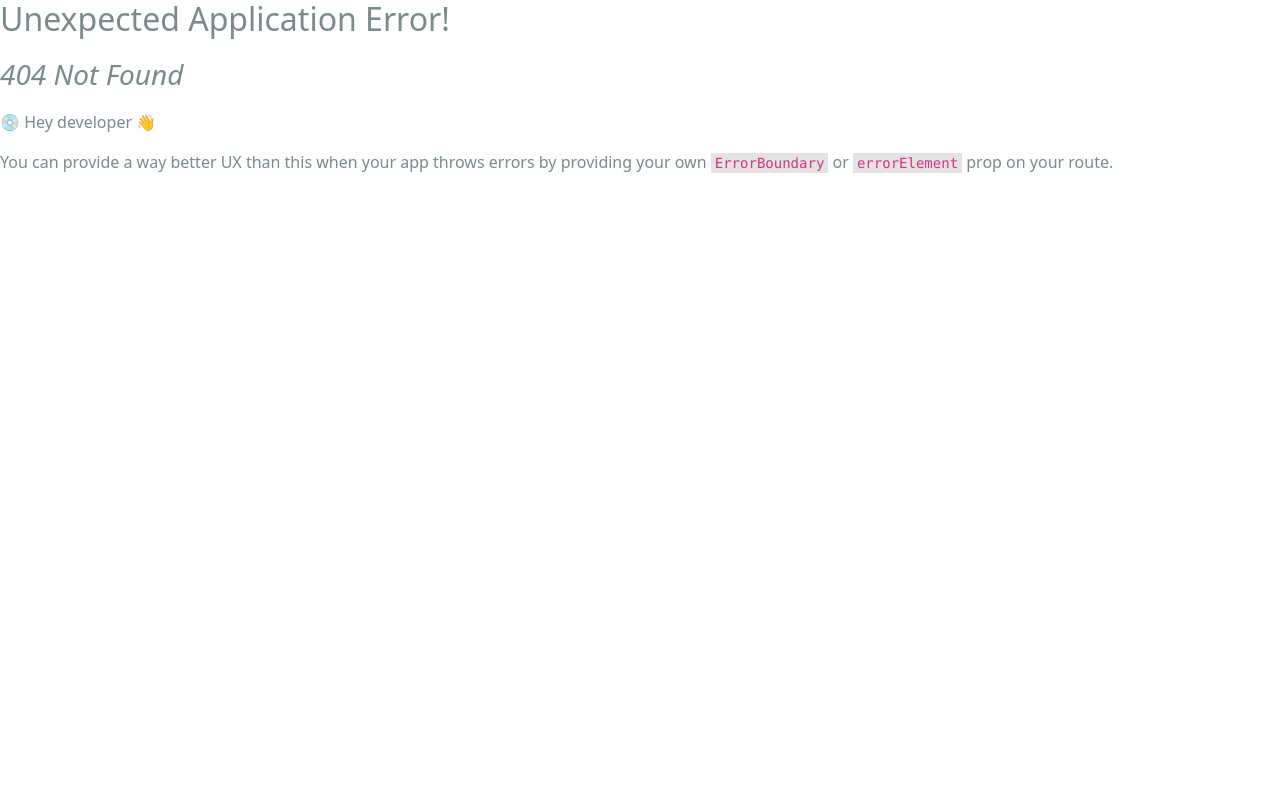
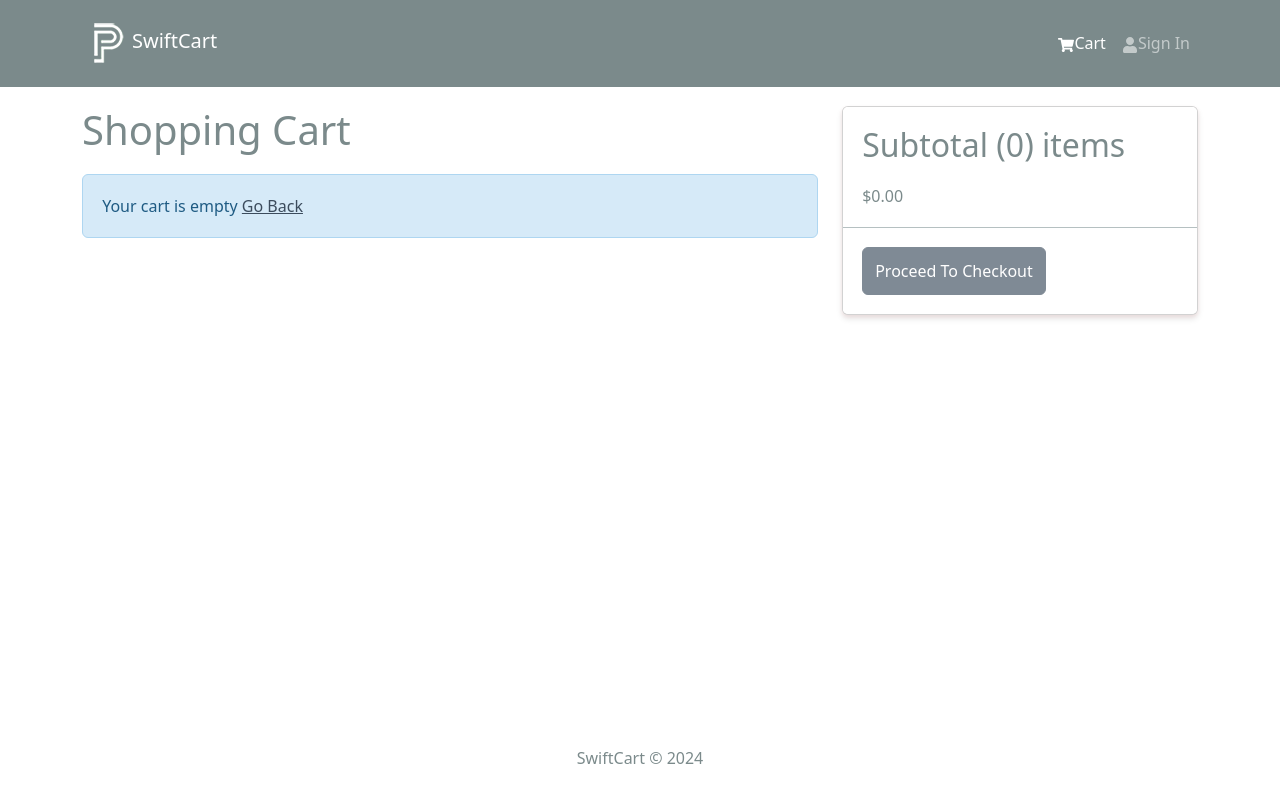
Before and after one commit to babuprasadravi/SwiftCart, a React (Create React App) app in the folder frontend/: page /cart in a window 1280 px wide. Before the commit this address had no page. Shown: the top 802 px of the page. Built offline with nearby package versions, Linux system fonts and the light colour scheme.

Commit message:
Update function to handle edge cases

```diff
--- a/frontend/src/index.js
+++ b/frontend/src/index.js
@@ -16,12 +16,13 @@
 import reportWebVitals from './reportWebVitals';
 import HomeScreen from './screens/HomeScreen';
 import ProductScreen from './screens/ProductScreen';
-
+import CartScreen from './screens/CartScreen';
 const router = createBrowserRouter(
   createRoutesFromElements(
     <Route path='/' element={<App/>}>
       <Route index={true} path='/' element={<HomeScreen/> } />
       <Route  path='/product/:id' element={<ProductScreen/> } />
+      <Route  path='/cart' element={<CartScreen/> } />
     </Route>
   )
 )
--- /dev/null
+++ b/frontend/src/screens/CartScreen.jsx
@@ -0,0 +1,117 @@
+import { Link, useNavigate } from 'react-router-dom';
+import { useDispatch, useSelector } from 'react-redux';
+import {
+  Row,
+  Col,
+  ListGroup,
+  Image,
+  Form,
+  Button,
+  Card,
+} from 'react-bootstrap';
+import { FaTrash } from 'react-icons/fa';
+import Message from '../components/Message';
+import { addToCart, removeFromCart } from '../slices/cartSlice';
+
+const CartScreen = () => {
+  const navigate = useNavigate();
+  const dispatch = useDispatch();
+
+  const cart = useSelector((state) => state.cart);
+  const { cartItems } = cart;
+
+  // NOTE: no need for an async function here as we are not awaiting the
+  // resolution of a Promise
+  const addToCartHandler = (product, qty) => {
+    dispatch(addToCart({ ...product, qty }));
+  };
+
+  const removeFromCartHandler = (id) => {
+    dispatch(removeFromCart(id));
+  };
+
+  const checkoutHandler = () => {
+    navigate('/login?redirect=/shipping');
+  };
+
+  return (
+    <Row>
+      <Col md={8}>
+        <h1 style={{ marginBottom: '20px' }}>Shopping Cart</h1>
+        {cartItems.length === 0 ? (
+          <Message>
+            Your cart is empty <Link to='/'>Go Back</Link>
+          </Message>
+        ) : (
+          <ListGroup variant='flush'>
+            {cartItems.map((item) => (
+              <ListGroup.Item key={item._id}>
+                <Row>
+                  <Col md={2}>
+                    <Image src={item.image} alt={item.name} fluid rounded />
+                  </Col>
+                  <Col md={3}>
+                    <Link to={`/product/${item._id}`}>{item.name}</Link>
+                  </Col>
+                  <Col md={2}>${item.price}</Col>
+                  <Col md={2}>
+                    <Form.Control
+                      as='select'
+                      value={item.qty}
+                      onChange={(e) =>
+                        addToCartHandler(item, Number(e.target.value))
+                      }
+                    >
+                      {[...Array(item.countInStock).keys()].map((x) => (
+                        <option key={x + 1} value={x + 1}>
+                          {x + 1}
+                        </option>
+                      ))}
+                    </Form.Control>
+                  </Col>
+                  <Col md={2}>
+                    <Button
+                      type='button'
+                      variant='light'
+                      onClick={() => removeFromCartHandler(item._id)}
+                    >
+                      <FaTrash />
+                    </Button>
+                  </Col>
+                </Row>
+              </ListGroup.Item>
+            ))}
+          </ListGroup>
+        )}
+      </Col>
+      <Col md={4}>
+        <Card>
+          <ListGroup variant='flush'>
+            <ListGroup.Item>
+              <h2>
+                Subtotal ({cartItems.reduce((acc, item) => acc + item.qty, 0)})
+                items
+              </h2>
+              $
+              {cartItems
+                .reduce((acc, item) => acc + item.qty * item.price, 0)
+                .toFixed(2)}
+            </ListGroup.Item>
+            <ListGroup.Item>
+              <Button
+                type='button'
+                className='btn-block'
+                disabled={cartItems.length === 0}
+                onClick={checkoutHandler}
+              >
+                Proceed To Checkout
+              </Button>
+            </ListGroup.Item>
+          </ListGroup>
+        </Card>
+      </Col>
+    </Row>
+  );
+};
+
+export default CartScreen;
```
